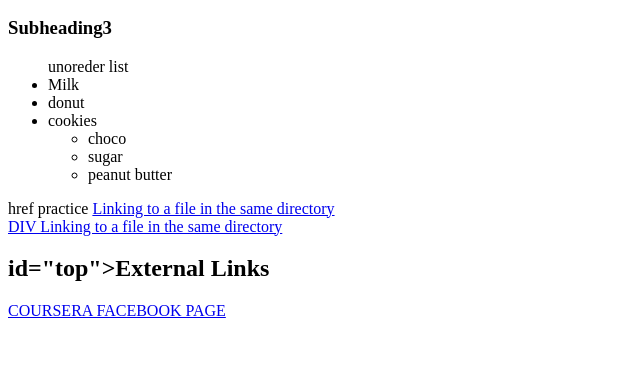
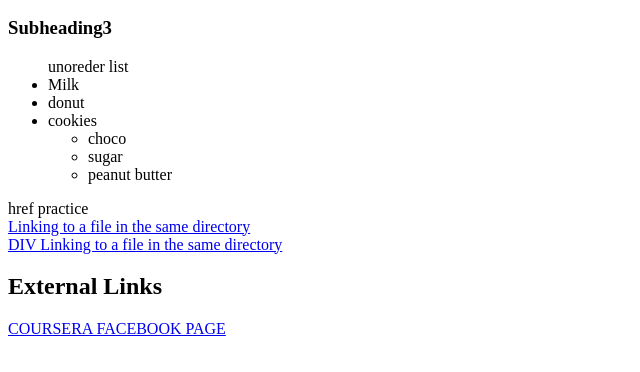
Before and after one commit to worms7737/coursera-test.github.io, a plain HTML site: page 2023_08_15/2023_08_15.html in a window 1280 px wide. Shown: the part 110-482 px from the top of the page, without its empty margins (0-640 px from the left). Drawn offline with Linux system fonts and the light colour scheme.

Commit message:
changed error

```diff
--- a/2023_08_15/2023_08_15.html
+++ b/2023_08_15/2023_08_15.html
@@ -20,7 +20,7 @@
 	</li>
 	</ul>
 <section>
-	href practice
+	href practice<br>
 <a href="same-directory.html" title="same dir link"> Linking to a file in the same directory</a>
 
 
@@ -29,7 +29,7 @@
 </a>
 </section>
 <section>
-<h1> id="top">External Links</h1>
+<h1 id="top">External Links</h1>
 <section>
 	<a href="http://www.facebook.com/CourseraWebDev"
 	target="_blank" title="lIKE OUR PLAGE">COURSERA FACEBOOK PAGE</a>
```
